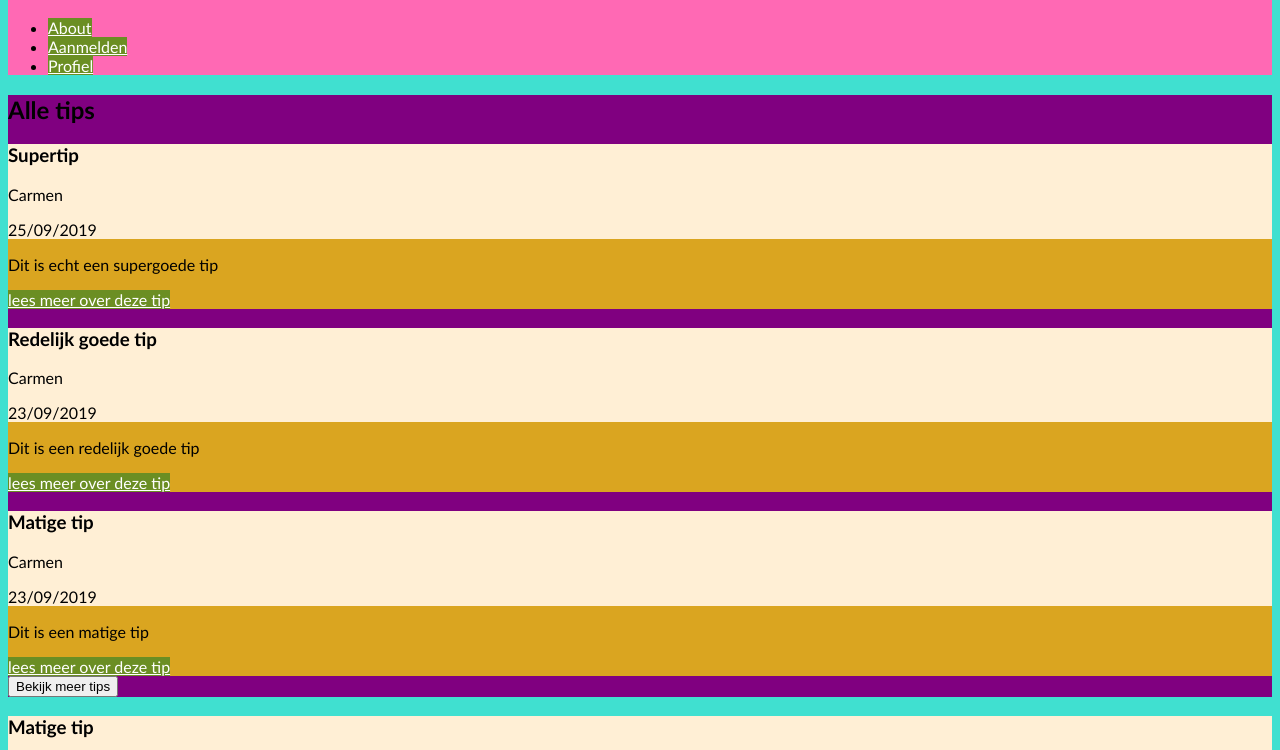
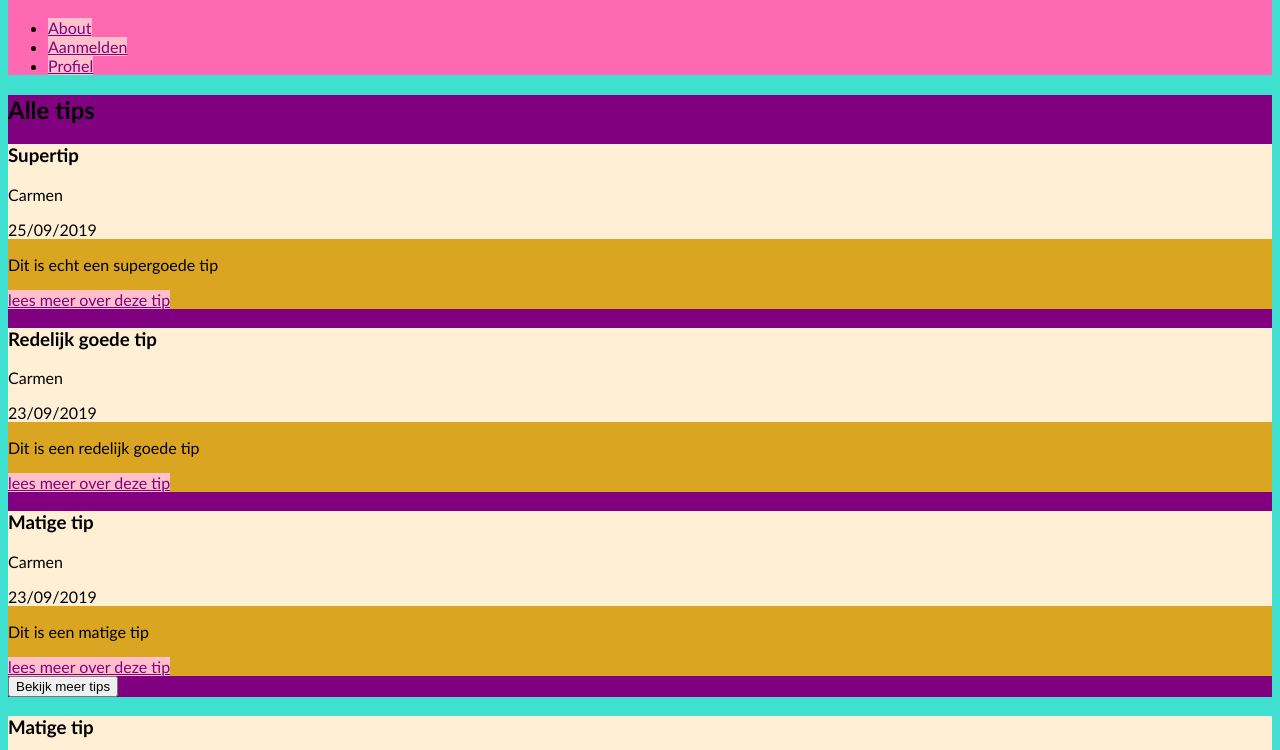
Before and after one commit to joostf/website, a plain HTML site: page index.html in a window 1280 px wide. Shown: the part 50-800 px from the top of the page. Drawn offline with Linux system fonts and the light colour scheme.

Commit message:
Betere kleuren

```diff
--- a/css/styles.css
+++ b/css/styles.css
@@ -4,8 +4,8 @@ body {
 }
 
 a {
-  color: #fff;
-  background-color: olivedrab;
+  color: purple;
+  background-color: pink;
 }
 
 strong {
```
